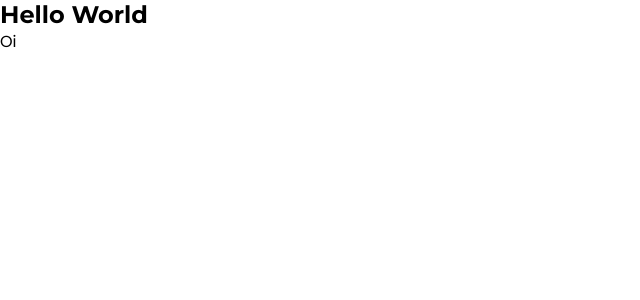
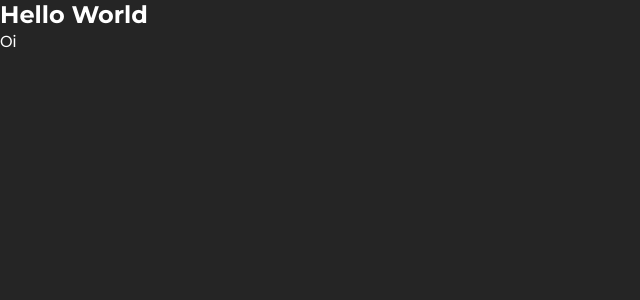
Before and after one commit to GuilhermeAlvarez-00/web-pokedex, a Next.js app: page / in a window 1280 px wide. Shown: the top 300 px of the page, without its empty margins (0-640 px from the left). Built offline with nearby package versions, Linux system fonts and the light colour scheme.

Commit message:
feat: configuring colors

```diff
--- a/styles/GlobalStyles.ts
+++ b/styles/GlobalStyles.ts
@@ -7,6 +7,20 @@ export const GlobalStyles = createGlobalStyle`
     box-sizing: border-box;
   }
 
+  :root {
+    --white: #FFFFFF;
+    --gray100: #EDEDED;
+    --gray300: #C6C6C6;
+    --gray400: #363636;
+    --gray500: #6D6D6D;
+    --black700: #252525;
+    --gree500: #3BB18B;
+    --purple500: #80459F;
+    --orange500: #FF8020;
+    --blue500: #54ABFF;
+    --red600: #BE1411;
+  }
+
   html {
     font-size: 62.5%; /* 1rem => 10px | 1.6rem => 16px */
   }
@@ -14,6 +28,8 @@ export const GlobalStyles = createGlobalStyle`
   body {
     font-size: 1.6rem;
     font-family: 'Poppins', sans-serif;
+    color: var(--white);
+    background-color: var(--black700);
   }
 
   h1, h2, h3, h4, h5, h6 {
```
